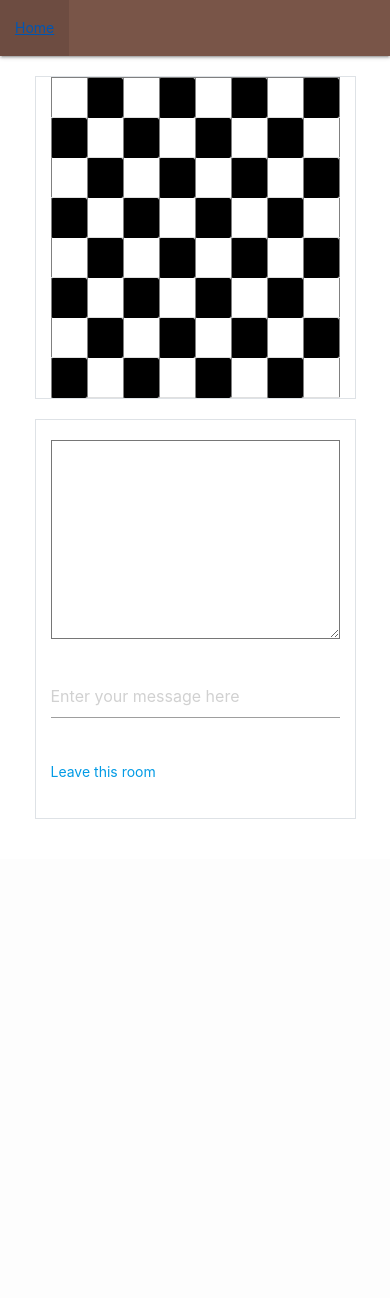
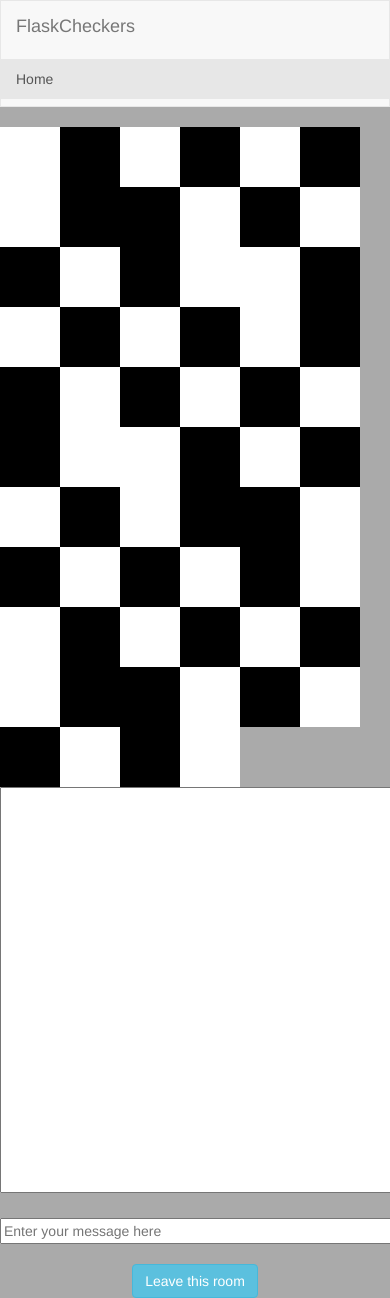
Before and after one commit to eragaglini/typerace, a Flask app: page /checkers in a window 390 px wide; the page is wider, and only the part inside the window is pictured. Before the commit the page ends 819 px from the top of that part, so only its background shows below. Run offline with Flask 2, Linux system fonts and the light colour scheme; the visitor is signed in with stand-in values (Sample User, id 1); some libraries are stand-ins or nearby versions.

Commit message:
rimosse dipendenze non più utilizzate

```diff
--- a/App/static/chat.css
+++ /dev/null
@@ -1,20 +0,0 @@
-textarea {
-    margin-top: 20px;
-    height: 80%;
-}
-
-@media screen and (min-width: 600px) {
-    #game-content {
-        height: 600px;
-    }
-}
-
-@media screen and (max-width: 600px) {
-    #chat-content {
-        height: 400px;
-    }
-    textarea {
-        margin-top: 20px;
-        height: 50%;
-    }
-}
--- a/App/static/checkers.css
+++ b/App/static/checkers.css
@@ -1,30 +1,23 @@
-#myBoard {
-    width: 100%;
-    margin-top: 45px;
+.wrapp {
+  display: flex;
+  align-items: center;
+  justify-content: center;
 }
 
-.cell {
-    height: 60px;
-    width: 60px;
-    border: 1.5px solid grey;
-    border-style: inset;
+.chess {
+  width: 480px;
 }
 
-.blackcell {
-    background-color: black;
+.odd, .even {
+  width: 60px;
+  height: 60px;
+  float: left;
 }
 
-.whitecell {
-    background-color: white;
+.odd {
+  background: white;
 }
 
-@media screen and (max-width: 600px) {
-    .cell {
-        height: 40px;
-        width: 40px;
-    }
-    #myBoard {
-        margin-top: 0px;
-        width: 300px !important;
-    }
+.even {
+  background: black;
 }
--- a/App/static/checkers.js
+++ b/App/static/checkers.js
@@ -1,43 +1,32 @@
-var center = document.createElement('center');
+var createChessBoard = function(x, y) {
 
-// Create a table element
-var ChessTable = document.createElement('table');
-for (var i = 0; i < 8; i++) {
+    var boardHeight = x || 8;
+    var boardWidth = y || 8;
 
-    // Create a row
-    var tr = document.createElement('tr');
-    for (var j = 0; j < 8; j++) {
+    var domFragment = document.createDocumentFragment();
+    var chess = document.querySelector('.chess');
 
-        // Create a cell
-        var td = document.createElement('td');
+    for ( var i=0; i<boardHeight; i++) {
 
-        // If the sum of cell coordinates is even
-        // then color the cell white
-        if ((i + j) % 2 == 0) {
+      for(var j=0; j<boardWidth; j++) {
 
-            // Create a class attribute for all white cells
-            td.setAttribute('class', 'cell whitecell');
-            tr.appendChild(td);
+        var cell = document.createElement('div');
+
+        if(i%2 === 0 && j%2 === 0 || i%2 !== 0 && j%2 !== 0){
+          cell.className = 'odd';
+        } else {
+          cell.className = 'even';
         }
+        domFragment.appendChild(cell);
+      }
 
-        // If the sum of cell coordinates is odd then
-        // color the cell black
-        else {
-
-            // Create a class attribute for all black cells
-            td.setAttribute('class', 'cell blackcell');
-
-            // Append the cell to its row
-            tr.appendChild(td);
-        }
     }
 
-    // Append the row
-    ChessTable.appendChild(tr);
-}
-center.appendChild(ChessTable);
+    chess.appendChild(domFragment);
+    chess.style.width = boardWidth * 60 + 'px';
+  }
 
-// Modifying table attribute properties
-ChessTable.setAttribute('cellspacing', '0');
-ChessTable.setAttribute('width', '270px');
-document.getElementById('myBoard').appendChild(center);
+document.addEventListener("DOMContentLoaded", function() {
+    console.log( "ready!" );
+    createChessBoard();
+  });
--- /dev/null
+++ b/App/static/style.css
@@ -0,0 +1,10 @@
+html,
+body,
+.wrapp {
+  height: 100%;
+}
+
+body {
+  background: #aaa;
+  margin: 0;
+}
--- a/App/templates/base_game.html
+++ b/App/templates/base_game.html
@@ -1,28 +1,22 @@
 {% extends 'layout.html' %}
-
 {% block head_js %}
-    <!-- chat.js file -->
-    <script src = "{{ url_for('static', filename='chat.js') }}" defer>
-    </script>
-    <!-- chat.css file-->
-    <link rel="stylesheet" href="{{ url_for('static', filename='chat.css') }}">
+<script src="{{url_for('static', filename='chat.js')}}"></script>
 {% endblock %}
 
 {% block content %}
 
-    <!-- Main content -->
-    <div class="row" id="main-content" style="margin-top: 20px;">
-        <!-- game content-->
-        <div class="border row col-md-9 boxlayout" id="game-content">
-            {% block game_content %}{% endblock %}
-        </div>
 
-        <!-- chat -->
-        <div class="border row col-md-3 boxlayout" id="chat-content">
-            <textarea id="chat"></textarea><br><br>
-            <input id="text" placeholder="Enter your message here"><br><br>
-            <a href="#" onclick="leave_room();">Leave this room</a>
-        </div>
+<div class="row">
+    <div class="col-md-8">
+        {% block game_content %}{% endblock %}
     </div>
+    <div class="col-md-4">
+        <!--<h1>Flask-SocketIO-Chat: {{ room }}</h1>-->
+        <textarea id="chat" cols="80" rows="20"></textarea><br><br>
+        <input id="text" size="80" placeholder="Enter your message here"><br><br>
+        <a href="#" class="btn btn-info" onclick="leave_room();" role="button">Leave this room</a>
+    </div>
+</div>
+
 
 {% endblock %}
--- a/App/templates/checkers.html
+++ b/App/templates/checkers.html
@@ -1,16 +1,14 @@
 {% extends 'base_game.html' %}
-
 {% block head_js %}
-    {{ super() }}
-    <!-- checkers css styling -->
-    <link rel="stylesheet" href="{{ url_for('static', filename='checkers.css') }}">
-    <!-- chckers.js file -->
-    <script src = "{{ url_for('static', filename='checkers.js') }}" defer>
-    </script>
+{{ super() }}
+<link rel="stylesheet" href="{{url_for('static', filename='checkers.css')}}"></link>
+<script src="{{url_for('static', filename='checkers.js')}}"></script>
 {% endblock %}
 
 {% block game_content %}
 
-<div id="myBoard"></div>
+<div class="wrapp">
+    <div class="chess"></div>
+</div>
 
 {% endblock %}
--- a/App/templates/layout.html
+++ b/App/templates/layout.html
@@ -1,50 +1,34 @@
-<!doctype html>
-<html>
+<!DOCTYPE html>
+<html lang="en">
 	<head>
-
-    <link rel="stylesheet" href="{{ url_for('static', filename='style.css') }}">
-    <!-- bootstrap -->
-    <link rel="stylesheet" href="https://cdn.jsdelivr.net/npm/bootstrap@4.3.1/dist/css/bootstrap.min.css" integrity="sha384-ggOyR0iXCbMQv3Xipma34MD+dH/1fQ784/j6cY/iJTQUOhcWr7x9JvoRxT2MZw1T" crossorigin="anonymous">
-    <!-- socketio js-->
-    <script type="text/javascript" src="//cdn.socket.io/4.4.1/socket.io.min.js"></script>
-     <!--Import Google Icon Font-->
-    <link href="https://fonts.googleapis.com/icon?family=Material+Icons" rel="stylesheet">
-    <!-- Compiled and minified CSS -->
-    <link rel="stylesheet" href="https://cdnjs.cloudflare.com/ajax/libs/materialize/1.0.0/css/materialize.min.css">
+		<title>FlaskCheckers</title>
+		<meta charset="utf-8">
+		<meta name="viewport" content="width=device-width, initial-scale=1">
+		<link rel="stylesheet" href="https://maxcdn.bootstrapcdn.com/bootstrap/3.4.1/css/bootstrap.min.css">
+		<script src="https://ajax.googleapis.com/ajax/libs/jquery/3.6.4/jquery.min.js"></script>
+		<script src="https://maxcdn.bootstrapcdn.com/bootstrap/3.4.1/js/bootstrap.min.js"></script>
+		<script src="https://cdn.socket.io/4.6.0/socket.io.min.js" integrity="sha384-c79GN5VsunZvi+Q/WObgk2in0CbZsHnjEqvFxC5DxHn9lTfNce2WW6h2pH6u/kF+" crossorigin="anonymous"></script>
+		<link rel="stylesheet" href="{{url_for('static', filename='style.css')}}">
 		{% block head_js %}{% endblock %}
-    <!--Let browser know website is optimized for mobile-->
-    <meta name="viewport" content="width=device-width, initial-scale=1.0"/>
-    <title>{% block title %}{% endblock %}</title>
-
 	</head>
 	<body>
-    <nav class="brown">
-      <div class="nav-wrapper">
-        <a href="#!" class="brand-logo center">{% block page %}{% endblock %}</a>
-        <div class="nav-wrapper">
-            <ul id="nav-mobile" class="left">
-                <li><a href="/">Home</a></li>
+		<nav class="navbar navbar-default">
+			<div class="container-fluid">
+				<div class="navbar-header">
+					<a class="navbar-brand" href="/">FlaskCheckers</a>
+				</div>
+				<ul class="nav navbar-nav">
+					<li class="active">
+						<a href="#">Home</a>
+					</li>
 				</ul>
-        </div>
 			</div>
 		</nav>
 
-    {% with messages = get_flashed_messages() %}
-      {% if messages %}
-      <nav class="white black-text" style="padding: 10px">
-        <div class="nav-wrapper">
-            <ul class="flashes">
-            {% for message in messages %}
-              <li>{{ message }}</li>
-            {% endfor %}
-            </ul>
+		<div class="container text-center">
+			<div class="row text-center">
+				{% block content %}{% endblock %}
 			</div>
-      </nav>
-      {% endif %}
-    {% endwith %}
-
-    <div class="container" id="content">{% block content %}{% endblock %}</div>
-
-    <script src="https://cdnjs.cloudflare.com/ajax/libs/materialize/1.0.0/js/materialize.min.js"></script>
+		</div>
 	</body>
 </html>
```
Also changed, not shown: App/static/chat.js (+12 -15 lines), App/templates/index.html (+0 -7 lines), .github/workflows/dev.yml (added). Lines whose indentation alone changed are shown as unchanged.
